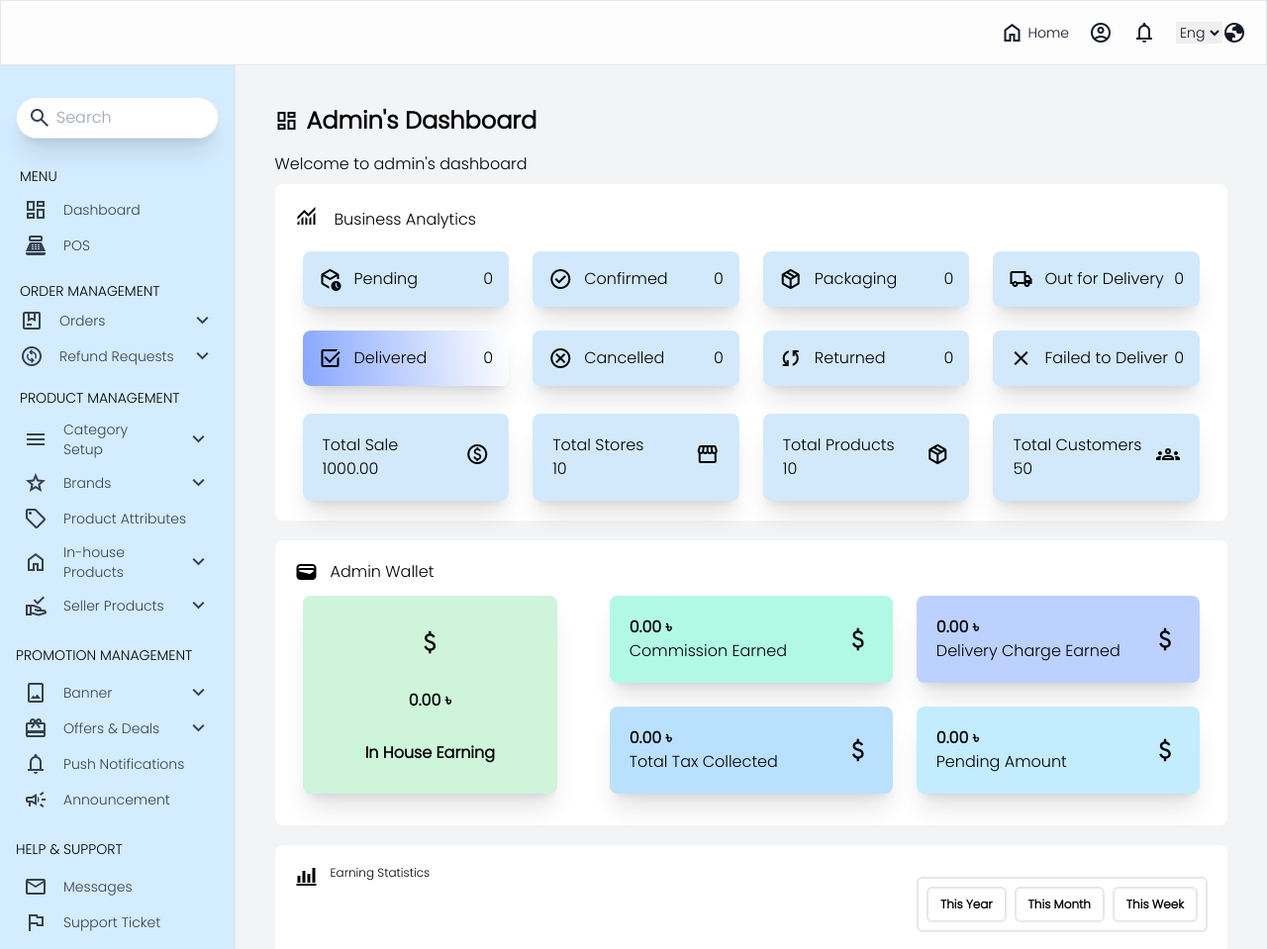
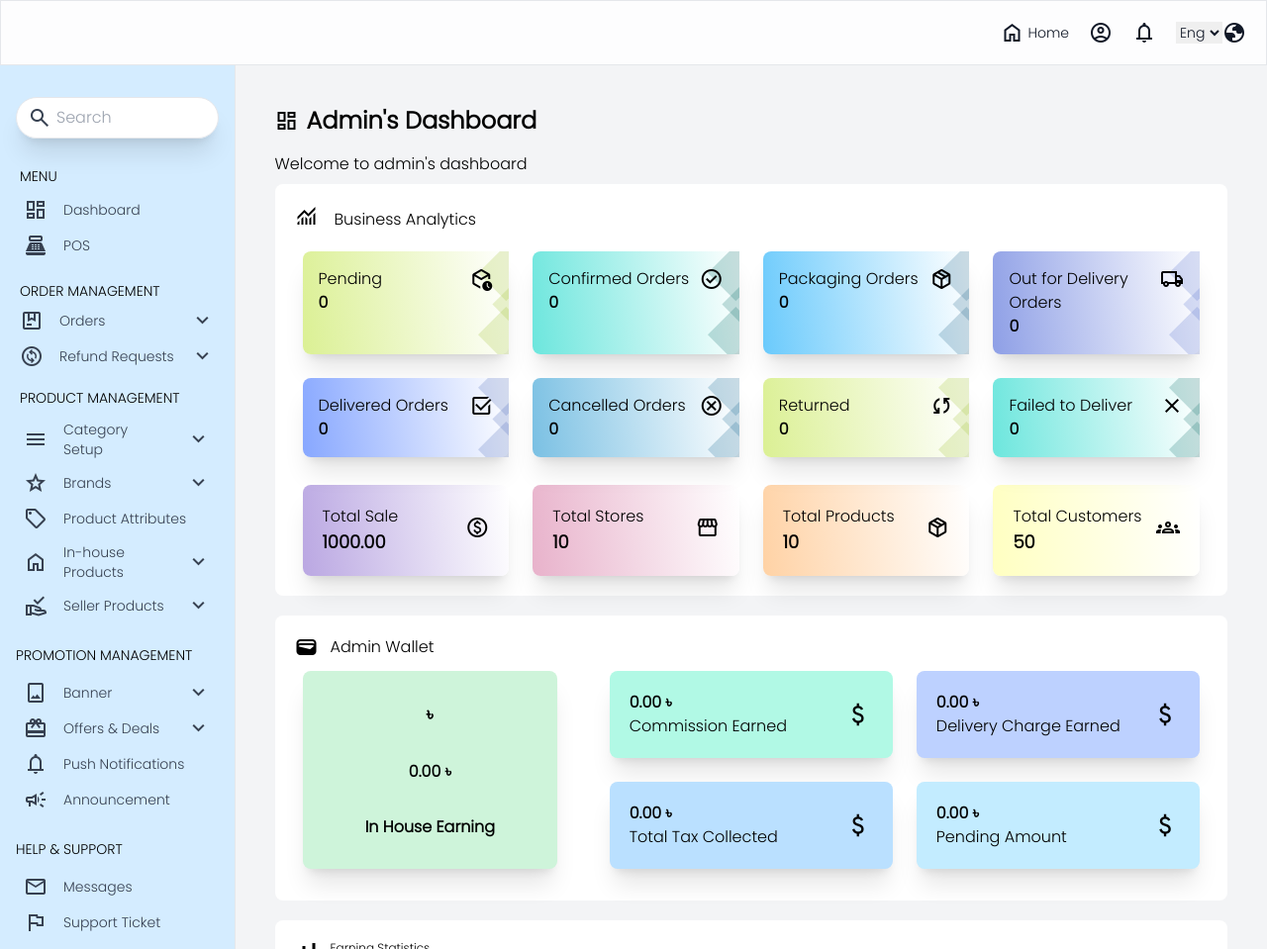
Before and after one commit to TamimFatema/Admin_Dashboard, a plain HTML site: page Menu/Dashboard/Dashboard.html in a window 1280 px wide. Shown: the top 959 px of the page at 99% size. Drawn offline with nearby package versions, Linux system fonts and the light colour scheme.

Commit message:
changes in pages

```diff
--- a/Menu/Dashboard/Dashboard.css
+++ b/Menu/Dashboard/Dashboard.css
@@ -1,4 +1,16 @@
 .flex button.active {
-    background-color: rgba(19, 78, 163, 1) !important;
-    color: white !important;
-  }
+  background-color: rgba(19, 78, 163, 1) !important;
+  color: white !important;
+}
+.background-svg {
+  position: absolute;
+  top: 0;
+  right: 0; /* Set to right instead of left */
+  width: 15%; /* Adjust as needed */
+  height: 100%;
+  pointer-events: none;
+}
+
+.content {
+  z-index: 1;
+}
--- a/Menu/Dashboard/Dashboard.html
+++ b/Menu/Dashboard/Dashboard.html
@@ -674,109 +674,209 @@
         </div>
 
         <div class="grid grid-cols-2 lg:grid-cols-4 grid-flow-row gap-6 my-4 md:px-2">
-
-          <div class="bg-[#D2E9FB] shadow-xl rounded-lg flex justify-between p-4 ">
-            <div class="flex gap-3">
+          <div class="shadow-xl rounded-lg flex flex-col p-4"
+            style="background: linear-gradient(262deg, #FFF 0%, #DBF094 100%); position: relative;">
+            <div class="content">
+              <div class="flex justify-between">
+                <p>Pending</p>
                 <span class="material-symbols-outlined">
                   deployed_code_history
                 </span>
+              </div>
+              <p class="font-extrabold">0</p>
+            </div>
+            <svg class="background-svg" width="39" height="92" viewBox="0 0 39 92" fill="none"
+              xmlns="http://www.w3.org/2000/svg">
+              <rect y="86.3555" width="50" height="50" transform="rotate(-45 0 86.3555)" fill="#A3C13C"
+                fill-opacity="0.25" />
+              <rect x="18" y="48" width="60" height="60" transform="rotate(-45 18 48)" fill="#A3C13C"
+                fill-opacity="0.25" />
+              <rect y="8.42627" width="50" height="50" transform="rotate(-45 0 8.42627)" fill="#A3C13C"
+                fill-opacity="0.25" />
+            </svg>
+          </div>
+          <div class="shadow-xl rounded-lg flex flex-col p-4"
+            style="background: linear-gradient(262deg, #FFF 0%, #6CE6DD 100%); position: relative;">
+            <div class="content">
+              <div class="flex justify-between">
                 <p>
-                Pending
+                  Confirmed Orders
                 </p>
-            </div>
-            <p>0</p>
-          </div>
-
-          <div class="bg-[#D2E9FB] shadow-xl rounded-lg flex justify-between p-4">
-            <div class="flex gap-3">
                 <span class="material-symbols-outlined">
                   check_circle
                 </span>
+              </div>
+              <p class="font-extrabold">0</p>
+            </div>
+            <svg class="background-svg" width="39" height="92" viewBox="0 0 39 92" fill="none"
+              xmlns="http://www.w3.org/2000/svg">
+              <rect y="86.3555" width="50" height="50" transform="rotate(-45 0 86.3555)" fill="#1E7A73"
+                fill-opacity="0.25" />
+              <rect x="18" y="48" width="60" height="60" transform="rotate(-45 18 48)" fill="#1E7A73"
+                fill-opacity="0.25" />
+              <rect y="8.42627" width="50" height="50" transform="rotate(-45 0 8.42627)" fill="#1E7A73"
+                fill-opacity="0.25" />
+            </svg>
+          </div>
+          <div class="shadow-xl rounded-lg flex flex-col p-4"
+            style="background: linear-gradient(262deg, #FFF 0%, #6ACAFC 100%); position: relative;">
+            <div class="content">
+              <div class="flex justify-between">
                 <p>
-                Confirmed
+                  Packaging Orders
                 </p>
-            </div>
-            <p>0</p>
-          </div>
-
-          <div class="bg-[#D2E9FB] shadow-xl rounded-lg flex justify-between p-4">
-            <div class="flex gap-3">
                 <span class="material-symbols-outlined">
                   package_2
                 </span>
-              <p>
-                Packaging
-              </p>
               </div>
-            <p>0</p>
+              <p class="font-extrabold">0</p>
+            </div>
+            <svg class="background-svg" width="39" height="92" viewBox="0 0 39 92" fill="none"
+              xmlns="http://www.w3.org/2000/svg">
+              <rect y="86.3555" width="50" height="50" transform="rotate(-45 0 86.3555)" fill="#2D6E91"
+                fill-opacity="0.25" />
+              <rect x="18" y="48" width="60" height="60" transform="rotate(-45 18 48)" fill="#2D6E91"
+                fill-opacity="0.25" />
+              <rect y="8.42627" width="50" height="50" transform="rotate(-45 0 8.42627)" fill="#2D6E91"
+                fill-opacity="0.25" />
+            </svg>
           </div>
 
-          <div class="bg-[#D2E9FB] shadow-xl rounded-lg flex justify-between p-4">
-            <div class="flex gap-3">
+
+
+
+          <div class="shadow-xl rounded-lg flex flex-col p-4"
+            style="background: linear-gradient(262deg, #FFF 0%, #8E9FE6 100%); position: relative;">
+            <div class="content">
+              <div class="flex justify-between">
+                <p>
+                  Out for Delivery Orders
+                </p>
                 <span class="material-symbols-outlined">
                   local_shipping
                 </span>
-              <p>
-                Out for Delivery
-              </p>
               </div>
-            <p>0</p>
+              <p class="font-extrabold">0</p>
+            </div>
+            <svg class="background-svg" width="39" height="92" viewBox="0 0 39 92" fill="none"
+              xmlns="http://www.w3.org/2000/svg">
+              <rect y="86.3555" width="50" height="50" transform="rotate(-45 0 86.3555)" fill="#6177D0"
+                fill-opacity="0.25" />
+              <rect x="18" y="48" width="60" height="60" transform="rotate(-45 18 48)" fill="#6177D0"
+                fill-opacity="0.25" />
+              <rect y="8.42627" width="50" height="50" transform="rotate(-45 0 8.42627)" fill="#6177D0"
+                fill-opacity="0.25" />
+            </svg>
           </div>
 
-          <div class="bg-[#D2E9FB] shadow-xl rounded-lg flex justify-between p-4"
-            style="background: linear-gradient(262deg, #FFF 0%, #87A7FF 100%); ">
-            <div class="flex gap-3">
+          <div class="shadow-xl rounded-lg flex flex-col p-4"
+            style="background: linear-gradient(262deg, #FFF 0%, #87A7FF 100%); position: relative;">
+            <div class="content">
+              <div class="flex justify-between">
+                <p>
+                  Delivered Orders
+                </p>
                 <span class="material-symbols-outlined">
                   select_check_box
                 </span>
-              <p>
-                Delivered
-              </p>
               </div>
-            <p>0</p>
+              <p class="font-extrabold">0</p>
+            </div>
+            <svg class="background-svg" width="39" height="92" viewBox="0 0 39 92" fill="none"
+              xmlns="http://www.w3.org/2000/svg">
+              <rect y="86.3555" width="50" height="50" transform="rotate(-45 0 86.3555)" fill="#5570BC"
+                fill-opacity="0.25" />
+              <rect x="18" y="48" width="60" height="60" transform="rotate(-45 18 48)" fill="#5570BC"
+                fill-opacity="0.25" />
+              <rect y="8.42627" width="50" height="50" transform="rotate(-45 0 8.42627)" fill="#5570BC"
+                fill-opacity="0.25" />
+            </svg>
           </div>
 
-          <div class="bg-[#D2E9FB] shadow-xl rounded-lg flex justify-between p-4">
-            <div class="flex gap-3">
+          <div class="shadow-xl rounded-lg flex flex-col p-4"
+            style="background: linear-gradient(262deg, #FFF 0%, #7AC0E3 100%); position: relative;">
+            <div class="content">
+              <div class="flex justify-between">
+                <p>
+                  Cancelled Orders
+                </p>
                 <span class="material-symbols-outlined">
                   cancel
                 </span>
-              <p>
-                Cancelled
-              </p>
               </div>
-            <p>0</p>
+              <p class="font-extrabold">0</p>
+            </div>
+            <svg class="background-svg" width="39" height="92" viewBox="0 0 39 92" fill="none"
+              xmlns="http://www.w3.org/2000/svg">
+              <rect y="86.3555" width="50" height="50" transform="rotate(-45 0 86.3555)" fill="#247199"
+                fill-opacity="0.25" />
+              <rect x="18" y="48" width="60" height="60" transform="rotate(-45 18 48)" fill="#247199"
+                fill-opacity="0.25" />
+              <rect y="8.42627" width="50" height="50" transform="rotate(-45 0 8.42627)" fill="#247199"
+                fill-opacity="0.25" />
+            </svg>
           </div>
 
-          <div class="bg-[#D2E9FB] shadow-xl rounded-lg flex justify-between p-4">
-            <div class="flex gap-3">
+
+          <!-- Returned Orders -->
+          <div class="shadow-xl rounded-lg flex flex-col p-4"
+            style="background: linear-gradient(262deg, #FFF 0%, #DBF094 100%); position: relative;">
+            <div class="content">
+              <div class="flex justify-between">
+                <p>
+                  Returned
+                </p>
                 <span class="material-symbols-outlined">
                   sync
                 </span>
-              <p>
-                Returned
-              </p>
               </div>
-            <p>0</p>
+              <p class="font-extrabold">0</p>
+            </div>
+            <svg class="background-svg" width="39" height="92" viewBox="0 0 39 92" fill="none"
+              xmlns="http://www.w3.org/2000/svg">
+              <rect y="86.3555" width="50" height="50" transform="rotate(-45 0 86.3555)" fill="#A3C13C"
+                fill-opacity="0.25" />
+              <rect x="18" y="48" width="60" height="60" transform="rotate(-45 18 48)" fill="#A3C13C"
+                fill-opacity="0.25" />
+              <rect y="8.42627" width="50" height="50" transform="rotate(-45 0 8.42627)" fill="#A3C13C"
+                fill-opacity="0.25" />
+            </svg>
           </div>
 
-          <div class="bg-[#D2E9FB] shadow-xl rounded-lg flex justify-between p-4">
-            <div class="flex gap-3">
+          <!-- Failed to Deliver Orders -->
+          <div class="shadow-xl rounded-lg flex flex-col p-4"
+            style="background: linear-gradient(262deg, #FFF 0%, #6CE6DD 100%); position: relative;">
+            <div class="content">
+              <div class="flex justify-between">
+                <p>
+                  Failed to Deliver
+                </p>
                 <span class="material-symbols-outlined">
                   close
                 </span>
-              <p>
-                Failed to Deliver
-              </p>
               </div>
-            <p>0</p>
+              <p class="font-extrabold">0</p>
             </div>
+            <svg class="background-svg" width="39" height="92" viewBox="0 0 39 92" fill="none"
+              xmlns="http://www.w3.org/2000/svg">
+              <rect y="86.3555" width="50" height="50" transform="rotate(-45 0 86.3555)" fill="#1E7A73"
+                fill-opacity="0.25" />
+              <rect x="18" y="48" width="60" height="60" transform="rotate(-45 18 48)" fill="#1E7A73"
+                fill-opacity="0.25" />
+              <rect y="8.42627" width="50" height="50" transform="rotate(-45 0 8.42627)" fill="#1E7A73"
+                fill-opacity="0.25" />
+            </svg>
+          </div>
+
+
+
         </div>
         <div class="grid grid-cols-2 lg:grid-cols-4 grid-flow-row gap-6 w-grow mt-3 md:px-2">
-          <div class="bg-[#D2E9FB] shadow-xl rounded-lg flex justify-between items-center p-5">
+          <div class="shadow-xl rounded-lg flex justify-between items-center p-5"
+            style="background: linear-gradient(262deg, #FFF 0.24%, #BAA7E2 100%); ">
             <div>
               <h3>Total Sale</h3>
-              <p>1000.00</p>
+              <p class="font-extrabold text-lg">1000.00</p>
             </div>
             <div>
               <span class="material-symbols-outlined">
@@ -785,10 +885,11 @@
             </div>
           </div>
 
-          <div class="bg-[#D2E9FB] shadow-xl rounded-lg flex justify-between items-center p-5">
+          <div class="bg-[#D2E9FB] shadow-xl rounded-lg flex justify-between items-center p-5"
+            style="background: linear-gradient(262deg, #FFF 0.24%, #E8B2CB 100%); ">
             <div>
               <h3>Total Stores</h3>
-              <p>10</p>
+              <p class="font-extrabold text-lg">10</p>
             </div>
             <div>
               <span class="material-symbols-outlined">
@@ -797,10 +898,11 @@
             </div>
           </div>
 
-          <div class="bg-[#D2E9FB] shadow-xl rounded-lg flex justify-between items-center p-5">
+          <div class="bg-[#D2E9FB] shadow-xl rounded-lg flex justify-between items-center p-5"
+            style="background: linear-gradient(262deg, #FFF 0.24%, #FFD2A5 100%);">
             <div>
               <h3>Total Products</h3>
-              <p>10</p>
+              <p class="font-extrabold text-lg">10</p>
             </div>
             <div>
               <span class="material-symbols-outlined">
@@ -808,10 +910,11 @@
               </span>
             </div>
           </div>
-          <div class="bg-[#D2E9FB] shadow-xl rounded-lg flex justify-between items-center p-5">
+          <div class="bg-[#D2E9FB] shadow-xl rounded-lg flex justify-between items-center p-5"
+            style="background: linear-gradient(265deg, #FFF 0%, #FFFFC1 100%); ">
             <div>
               <h3>Total Customers</h3>
-              <p>50</p>
+              <p class="font-extrabold text-lg">50</p>
             </div>
             <div>
               <span class="material-symbols-outlined">
@@ -832,9 +935,7 @@
         <div class="grid grid-cols-2 lg:grid-cols-3 gap-6 my-3 px-2">
           <div
             class="col-span-2 lg:col-span-1 lg:row-span-2 bg-[#CEF4DA] flex flex-col gap-3 justify-around rounded-lg shadow-xl items-center px-5 py-5 mx-auto w-[50%] lg:w-[90%] lg:mx-0">
-            <span class="material-symbols-outlined text-3xl">
-              attach_money
-            </span>
+            <span class="text-lg font-extrabold">&#2547;</span>
             <p class="font-bold">0.00 &#2547;</p>
             <p class="font-bold">In House Earning</p>
           </div>
@@ -914,15 +1015,12 @@
       </div>
 
 
-      <div class="grid md:grid-cols-2 lg:grid-cols-3 gap-3 sm:gap-6 mt-5">
+      <div class="grid md:grid-cols-2 lg:grid-cols-2 gap-3 sm:gap-6 mt-5">
 
         <!--Top Customers-->
         <div class="bg-white rounded-lg flex flex-col">
           <div class="flex justify-between m-3">
             <h3 class="font-bold">Top Customer</h3>
-            <a href="#">
-              <h3 class="font-bold text-[#134EA3] underline">See all</h3>
-            </a>
           </div>
           <div class="border-2 shadow-xl"></div>
           <div class="flex justify-between space-x-3 self-stretch my-auto mx-2 py-2 text-[12px] overflow-x-auto">
@@ -943,67 +1041,11 @@
             </div>
           </div>
         </div>
-        <!--Most Popular Stores-->
-        <div class="bg-white rounded-lg flex flex-col">
-          <div class="flex justify-between m-3">
-            <h3 class="font-bold">Most Popular Stores</h3>
-            <a href="#">
-              <h3 class="font-bold text-[#134EA3] underline">See all</h3>
-            </a>
-          </div>
-          <div class="border-2"></div>
-          <div class="flex flex-col justify-around flex-grow gap-2 mx-3 my-4 text-[12px]">
-            <div class="flex justify-between items-center border-2 rounded-lg py-2 px-2">
-              <div class="flex gap-2 items-center">
-                <div class="border-2 py-1 px-1 rounded-md">
-                  <img
-                    src="https://encrypted-tbn0.gstatic.com/images?q=tbn:ANd9GcQZTsib-s9dxHh_ubpRnBglygvx2lWX25lj_DX6lGKt&s"
-                    alt="apex logo" style="width:50px; height:20px;" />
-                </div>
-                <p class="font-bold">Apex Store</p>
-              </div>
-              <div class="flex gap-2 text-red-500">
-                <p class="font-bold">10</p>
-                <span class="material-symbols-outlined ">favorite</span>
-              </div>
-            </div>
-            <div class="flex justify-between items-center border-2 rounded-lg py-2 px-2">
-              <div class="flex gap-2 items-center">
-                <div class="border-2 py-1 px-1 rounded-md">
-                  <img
-                    src="https://encrypted-tbn0.gstatic.com/images?q=tbn:ANd9GcQZTsib-s9dxHh_ubpRnBglygvx2lWX25lj_DX6lGKt&s"
-                    alt="apex logo" style="width:50px; height:20px;" />
-                </div>
-                <p class="font-bold">Apex Store</p>
-              </div>
-              <div class="flex gap-2 text-red-500">
-                <p class="font-bold">10</p>
-                <span class="material-symbols-outlined ">favorite</span>
-              </div>
-            </div>
-            <div class="flex justify-between items-center border-2 rounded-lg py-2 px-2">
-              <div class="flex gap-2 items-center">
-                <div class="border-2 py-1 px-1 rounded-md">
-                  <img
-                    src="https://encrypted-tbn0.gstatic.com/images?q=tbn:ANd9GcQZTsib-s9dxHh_ubpRnBglygvx2lWX25lj_DX6lGKt&s"
-                    alt="apex logo" style="width:50px; height:20px;" />
-                </div>
-                <p class="font-bold">Apex Store</p>
-              </div>
-              <div class="flex gap-2 text-red-500">
-                <p class="font-bold">10</p>
-                <span class="material-symbols-outlined ">favorite</span>
-              </div>
-            </div>
-          </div>
-        </div>
+
         <!--Top Selling Stores-->
         <div class="bg-white rounded-lg flex flex-col">
           <div class="flex justify-between m-3">
             <h3 class="font-bold">Top Selling Stores</h3>
-            <a href="#">
-              <h3 class="font-bold text-[#134EA3] underline">See all</h3>
-            </a>
           </div>
           <div class="border-2"></div>
           <div class="flex flex-col justify-around flex-grow gap-2 mx-3 my-4 text-[12px]">
@@ -1062,9 +1104,6 @@
         <div class="bg-white rounded-lg flex flex-col">
           <div class="flex justify-between m-3">
             <h3 class="font-bold">Most Popular Products</h3>
-            <a href="#">
-              <h3 class="font-bold text-[#134EA3] underline">See all</h3>
-            </a>
           </div>
           <div class="border-2"></div>
           <div class="flex flex-col justify-around flex-grow gap-2 mx-3 my-4 text-[12px]">
@@ -1119,9 +1158,6 @@
         <div class="bg-white rounded-lg flex flex-col">
           <div class="flex justify-between m-3">
             <h3 class="font-bold">Top Selling Products</h3>
-            <a href="#">
-              <h3 class="font-bold text-[#134EA3] underline">See all</h3>
-            </a>
           </div>
           <div class="border-2"></div>
           <div class="flex flex-col justify-around flex-grow gap-2 mx-3 my-4 text-[12px]">
@@ -1160,34 +1196,6 @@
               <div class="flex gap-2 items-center bg-[#134EA3] text-white rounded-md">
                 <p class="py-1 px-4 text-md font-bold"> Sold: 8</p>
               </div>
-            </div>
-          </div>
-        </div>
-
-        <!--Top Delivery Man-->
-        <div class="bg-white rounded-lg flex flex-col">
-          <div class="flex justify-between m-3">
-            <h3 class="font-bold">Top Delivery Man</h3>
-            <a href="#">
-              <h3 class="font-bold text-[#134EA3] underline">See all</h3>
-            </a>
-          </div>
-          <div class="border-2"></div>
-          <div class="flex justify-between space-x-3 self-stretch my-auto mx-2 py-2 text-[12px] overflow-x-auto">
-            <div class="flex flex-col justify-between items-center gap-2 py-6 px-4 border rounded-lg">
-              <span class="material-symbols-outlined">account_circle </span>
-              <p class="text-center">First Name</p>
-              <p class="px-3 py-2 rounded-md bg-[#134EA3] text-white text-center text-md">Orders: 10</p>
-            </div>
-            <div class="flex flex-col justify-between items-center gap-2 py-6 px-4 border rounded-lg">
-              <span class="material-symbols-outlined">account_circle </span>
-              <p class="text-center">First Name</p>
-              <p class="px-3 py-2 rounded-md bg-[#134EA3] text-white text-center text-md">Orders: 10</p>
-            </div>
-            <div class="flex flex-col justify-between items-center gap-2 py-6 px-4 border rounded-lg">
-              <span class="material-symbols-outlined">account_circle </span>
-              <p class="text-center">First Name</p>
-              <p class="px-3 py-2 rounded-md bg-[#134EA3] text-white text-center text-md">Orders: 10</p>
             </div>
           </div>
         </div>
```
Also changed, not shown: Menu/POS/POS.html (+38 -67 lines), Images/Dashboard/Group 257.svg (added), Images/POS images/bag.png (added), Images/POS images/braclet.jpg (added), Images/POS images/palatte.png (added), Images/POS images/phone.png (added), Images/POS images/watch.png (added). Lines whose indentation alone changed are shown as unchanged.
